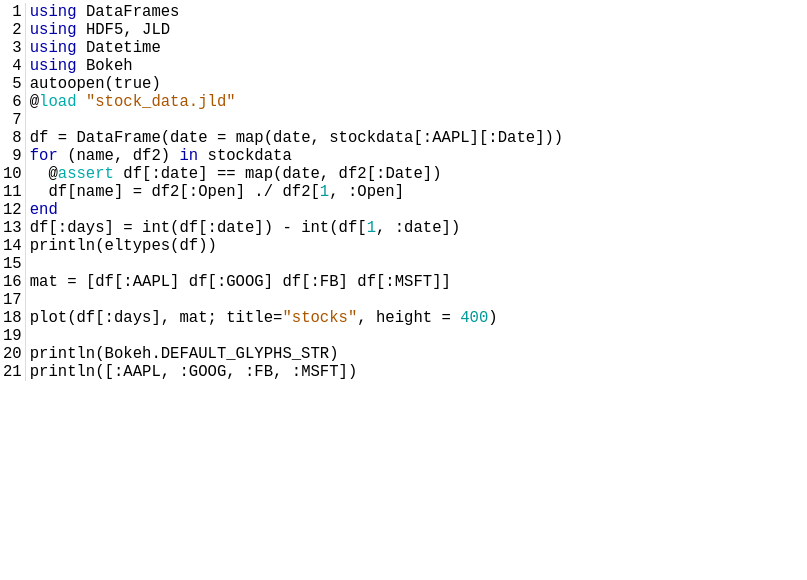
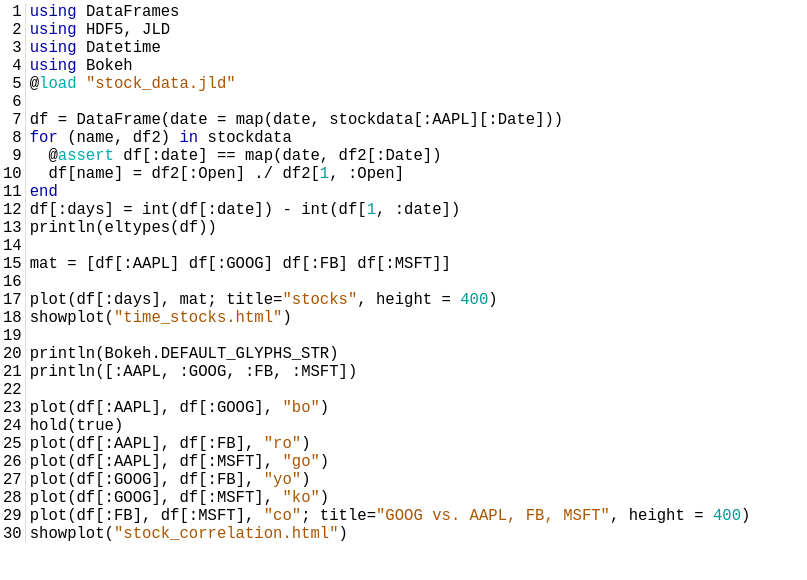
Before and after one commit to samuelcolvin/julia-slideshow, a plain HTML site: page LJUG_2014_7_23/codedisplay/stocks.jl.html in a window 1280 px wide. Shown: the whole page, without its empty margins (0-807 px from the left). Drawn offline with Linux system fonts and the light colour scheme.

Commit message:
fixed pres, updated stocks.jl display

```diff
--- a/LJUG_2014_7_23/codedisplay/stocks.jl.html
+++ b/LJUG_2014_7_23/codedisplay/stocks.jl.html
@@ -113,11 +113,19 @@
 18
 19
 20
-21</pre></div></td><td class="code"><div class="code"><pre><span class="k">using</span> <span class="n">DataFrames</span>
+21
+22
+23
+24
+25
+26
+27
+28
+29
+30</pre></div></td><td class="code"><div class="code"><pre><span class="k">using</span> <span class="n">DataFrames</span>
 <span class="k">using</span> <span class="n">HDF5</span><span class="p">,</span> <span class="n">JLD</span>
 <span class="k">using</span> <span class="n">Datetime</span>
 <span class="k">using</span> <span class="n">Bokeh</span>
-<span class="n">autoopen</span><span class="p">(</span><span class="n">true</span><span class="p">)</span>
 <span class="p">@</span><span class="nb">load</span> <span class="s">&quot;stock_data.jld&quot;</span>
 
 <span class="n">df</span> <span class="o">=</span> <span class="n">DataFrame</span><span class="p">(</span><span class="n">date</span> <span class="o">=</span> <span class="n">map</span><span class="p">(</span><span class="n">date</span><span class="p">,</span> <span class="n">stockdata</span><span class="p">[:</span><span class="n">AAPL</span><span class="p">][:</span><span class="n">Date</span><span class="p">]))</span>
@@ -131,9 +139,19 @@
 <span class="n">mat</span> <span class="o">=</span> <span class="p">[</span><span class="n">df</span><span class="p">[:</span><span class="n">AAPL</span><span class="p">]</span> <span class="n">df</span><span class="p">[:</span><span class="n">GOOG</span><span class="p">]</span> <span class="n">df</span><span class="p">[:</span><span class="n">FB</span><span class="p">]</span> <span class="n">df</span><span class="p">[:</span><span class="n">MSFT</span><span class="p">]]</span>
 
 <span class="n">plot</span><span class="p">(</span><span class="n">df</span><span class="p">[:</span><span class="n">days</span><span class="p">],</span> <span class="n">mat</span><span class="p">;</span> <span class="n">title</span><span class="o">=</span><span class="s">&quot;stocks&quot;</span><span class="p">,</span> <span class="n">height</span> <span class="o">=</span> <span class="mi">400</span><span class="p">)</span>
+<span class="n">showplot</span><span class="p">(</span><span class="s">&quot;time_stocks.html&quot;</span><span class="p">)</span>
 
 <span class="n">println</span><span class="p">(</span><span class="n">Bokeh</span><span class="o">.</span><span class="n">DEFAULT_GLYPHS_STR</span><span class="p">)</span>
 <span class="n">println</span><span class="p">([:</span><span class="n">AAPL</span><span class="p">,</span> <span class="p">:</span><span class="n">GOOG</span><span class="p">,</span> <span class="p">:</span><span class="n">FB</span><span class="p">,</span> <span class="p">:</span><span class="n">MSFT</span><span class="p">])</span>
+
+<span class="n">plot</span><span class="p">(</span><span class="n">df</span><span class="p">[:</span><span class="n">AAPL</span><span class="p">],</span> <span class="n">df</span><span class="p">[:</span><span class="n">GOOG</span><span class="p">],</span> <span class="s">&quot;bo&quot;</span><span class="p">)</span>
+<span class="n">hold</span><span class="p">(</span><span class="n">true</span><span class="p">)</span>
+<span class="n">plot</span><span class="p">(</span><span class="n">df</span><span class="p">[:</span><span class="n">AAPL</span><span class="p">],</span> <span class="n">df</span><span class="p">[:</span><span class="n">FB</span><span class="p">],</span> <span class="s">&quot;ro&quot;</span><span class="p">)</span>
+<span class="n">plot</span><span class="p">(</span><span class="n">df</span><span class="p">[:</span><span class="n">AAPL</span><span class="p">],</span> <span class="n">df</span><span class="p">[:</span><span class="n">MSFT</span><span class="p">],</span> <span class="s">&quot;go&quot;</span><span class="p">)</span>
+<span class="n">plot</span><span class="p">(</span><span class="n">df</span><span class="p">[:</span><span class="n">GOOG</span><span class="p">],</span> <span class="n">df</span><span class="p">[:</span><span class="n">FB</span><span class="p">],</span> <span class="s">&quot;yo&quot;</span><span class="p">)</span>
+<span class="n">plot</span><span class="p">(</span><span class="n">df</span><span class="p">[:</span><span class="n">GOOG</span><span class="p">],</span> <span class="n">df</span><span class="p">[:</span><span class="n">MSFT</span><span class="p">],</span> <span class="s">&quot;ko&quot;</span><span class="p">)</span>
+<span class="n">plot</span><span class="p">(</span><span class="n">df</span><span class="p">[:</span><span class="n">FB</span><span class="p">],</span> <span class="n">df</span><span class="p">[:</span><span class="n">MSFT</span><span class="p">],</span> <span class="s">&quot;co&quot;</span><span class="p">;</span> <span class="n">title</span><span class="o">=</span><span class="s">&quot;GOOG vs. AAPL, FB, MSFT&quot;</span><span class="p">,</span> <span class="n">height</span> <span class="o">=</span> <span class="mi">400</span><span class="p">)</span>
+<span class="n">showplot</span><span class="p">(</span><span class="s">&quot;stock_correlation.html&quot;</span><span class="p">)</span>
 </pre></div>
 </td></tr></table>
 
```
Also changed, not shown: LJUG_2014_7_23/julia_packages.html (+10 -2 lines).
